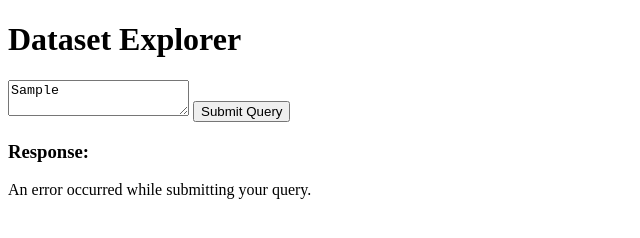
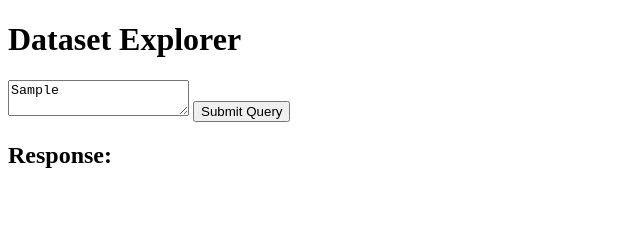
Before and after one commit to ronyates47/genealogy-dataset-explorer, a plain HTML site: page templates/index.html in a window 1280 px wide. Both pictures are taken after typing "Sample" into the empty fields and a click on the button "Submit Query". Shown: the whole page, without its empty margins (0-640 px from the left). Drawn offline with Linux system fonts and the light colour scheme; no server answers.

Commit message:
Add files via upload

```diff
--- a/templates/index.html
+++ b/templates/index.html
@@ -7,35 +7,22 @@
 </head>
 <body>
     <h1>Dataset Explorer</h1>
-
-    <!-- Query Input -->
-    <textarea id="query" placeholder="Ask questions about the data here (e.g., 'count number of rows')"></textarea>
+    <textarea id="query" placeholder="Enter your question..."></textarea>
     <button id="submit-query">Submit Query</button>
-
-    <!-- Response Display -->
-    <h3>Response:</h3>
-    <div id="response"></div>
-
-    <!-- JavaScript to Handle Queries -->
+    <div id="response">
+        <h2>Response:</h2>
+        <p id="response-text"></p>
+    </div>
     <script>
-        document.getElementById('submit-query').onclick = async () => {
+        document.getElementById('submit-query').onclick = async function () {
             const query = document.getElementById('query').value;
-            const responseElement = document.getElementById('response');
-            try {
             const response = await fetch('/query', {
                 method: 'POST',
                 headers: { 'Content-Type': 'application/json' },
                 body: JSON.stringify({ query }),
             });
             const data = await response.json();
-                if (data.error) {
-                    responseElement.textContent = `Error: ${data.error}`;
-                } else {
-                    responseElement.textContent = data.response;
-                }
-            } catch (error) {
-                responseElement.textContent = 'An error occurred while submitting your query.';
-            }
+            document.getElementById('response-text').innerText = data.analysis || data.error;
         };
     </script>
 </body>
```
Lines whose indentation alone changed are shown as unchanged.
